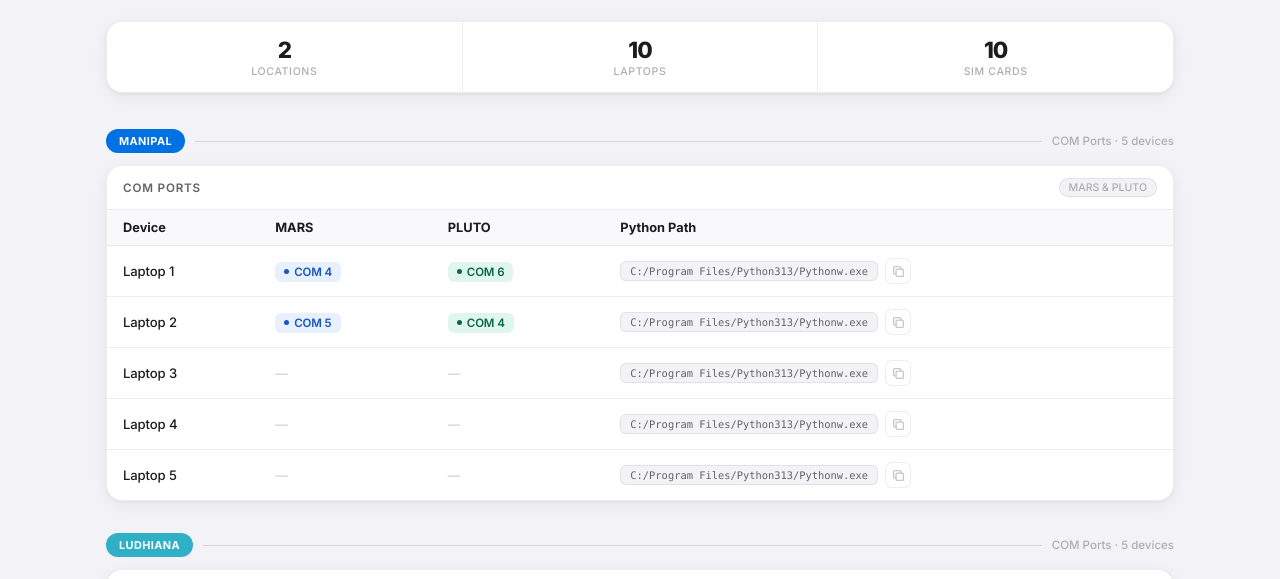
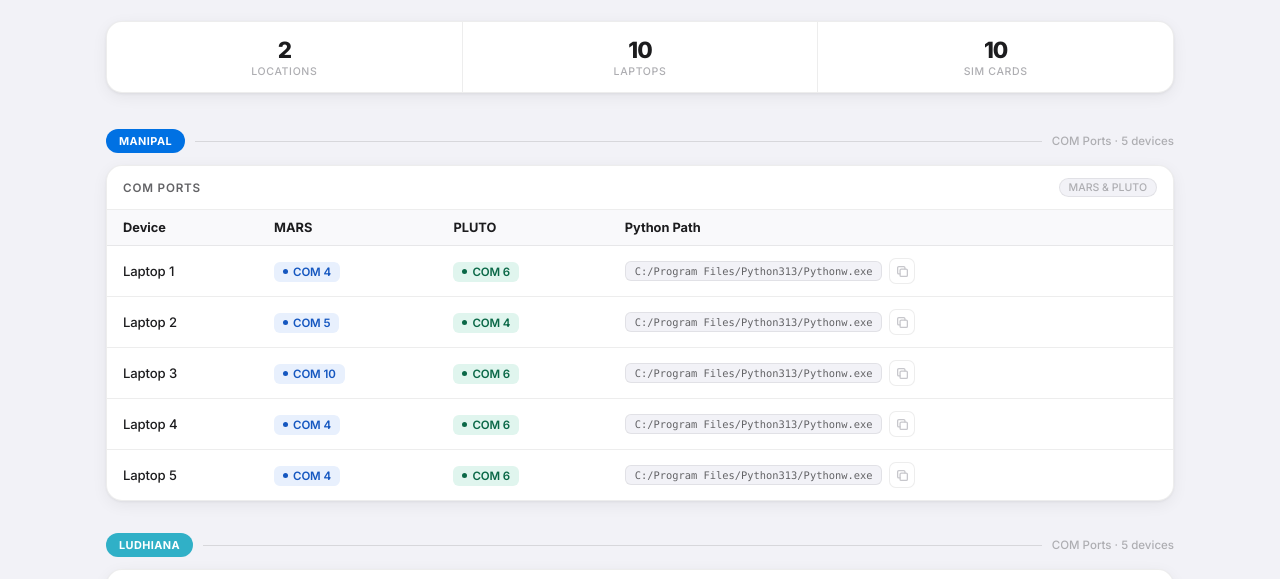
Before and after one commit to Yuvanesh24/COM-PORTS, a plain HTML site: page index.html in a window 1280 px wide. Shown: the part 187-766 px from the top of the page. Drawn offline with Linux system fonts and the light colour scheme.

Commit message:
updated MARS com-ports

```diff
--- a/index.html
+++ b/index.html
@@ -453,17 +453,20 @@
             </tr>
             <tr>
               <td><div class="dev">Laptop 3</div></td>
-              <td><span class="be">—</span></td><td><span class="be">—</span></td>
+              <td><span class="badge bm"><span class="dot"></span>COM 10</span></td>
+              <td><span class="badge bp"><span class="dot"></span>COM 6</span></td>
               <td><div class="path-wrap"><span class="path-pill">C:/Program Files/Python313/Pythonw.exe</span><button class="copy-btn" data-path="C:/Program Files/Python313/Pythonw.exe"><svg width="13" height="13" viewBox="0 0 16 16" fill="none" stroke="currentColor" stroke-width="1.6" stroke-linecap="round" stroke-linejoin="round"><rect x="5" y="5" width="9" height="9" rx="1.5"/><path d="M11 5V3.5A1.5 1.5 0 0 0 9.5 2H3.5A1.5 1.5 0 0 0 2 3.5v6A1.5 1.5 0 0 0 3.5 11H5"/></svg></button></div></td>
             </tr>
             <tr>
               <td><div class="dev">Laptop 4</div></td>
-              <td><span class="be">—</span></td><td><span class="be">—</span></td>
+              <td><span class="badge bm"><span class="dot"></span>COM 4</span></td>
+              <td><span class="badge bp"><span class="dot"></span>COM 6</span></td>
               <td><div class="path-wrap"><span class="path-pill">C:/Program Files/Python313/Pythonw.exe</span><button class="copy-btn" data-path="C:/Program Files/Python313/Pythonw.exe"><svg width="13" height="13" viewBox="0 0 16 16" fill="none" stroke="currentColor" stroke-width="1.6" stroke-linecap="round" stroke-linejoin="round"><rect x="5" y="5" width="9" height="9" rx="1.5"/><path d="M11 5V3.5A1.5 1.5 0 0 0 9.5 2H3.5A1.5 1.5 0 0 0 2 3.5v6A1.5 1.5 0 0 0 3.5 11H5"/></svg></button></div></td>
             </tr>
             <tr>
               <td><div class="dev">Laptop 5</div></td>
-              <td><span class="be">—</span></td><td><span class="be">—</span></td>
+              <td><span class="badge bm"><span class="dot"></span>COM 4</span></td>
+             <td><span class="badge bp"><span class="dot"></span>COM 6</span></td>
               <td><div class="path-wrap"><span class="path-pill">C:/Program Files/Python313/Pythonw.exe</span><button class="copy-btn" data-path="C:/Program Files/Python313/Pythonw.exe"><svg width="13" height="13" viewBox="0 0 16 16" fill="none" stroke="currentColor" stroke-width="1.6" stroke-linecap="round" stroke-linejoin="round"><rect x="5" y="5" width="9" height="9" rx="1.5"/><path d="M11 5V3.5A1.5 1.5 0 0 0 9.5 2H3.5A1.5 1.5 0 0 0 2 3.5v6A1.5 1.5 0 0 0 3.5 11H5"/></svg></button></div></td>
             </tr>
           </tbody>
```
